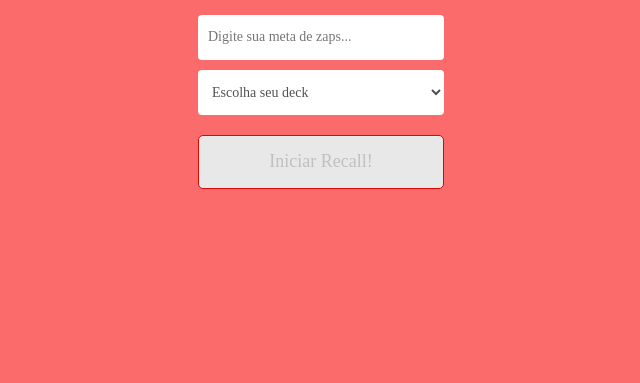
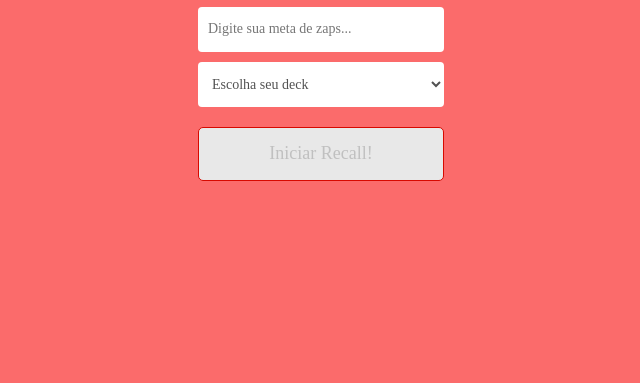
Before and after one commit to Igor3550/projeto8-zaprecall, a React app: page / in a window 1280 px wide. Shown: the part 433-816 px from the top of the page, without its empty margins (319-959 px from the left). Built offline with nearby package versions, Linux system fonts and the light colour scheme; a web font is replaced by a local one.

Commit message:
correção de bugs

```diff
--- a/src/components/style.css
+++ b/src/components/style.css
@@ -8,7 +8,7 @@ body {
 
 .page {
   max-width: 614px;
-  height: 100vh;
+  height: 98vh;
   align-items: center;
 }
 
@@ -93,6 +93,7 @@ body {
 
   display: flex;
   width: 100vw;
+  max-width: 614px;
   align-items: center;
   justify-content: center;
   padding: 30px 0;
```
Also changed, not shown: netlify.toml (added).
